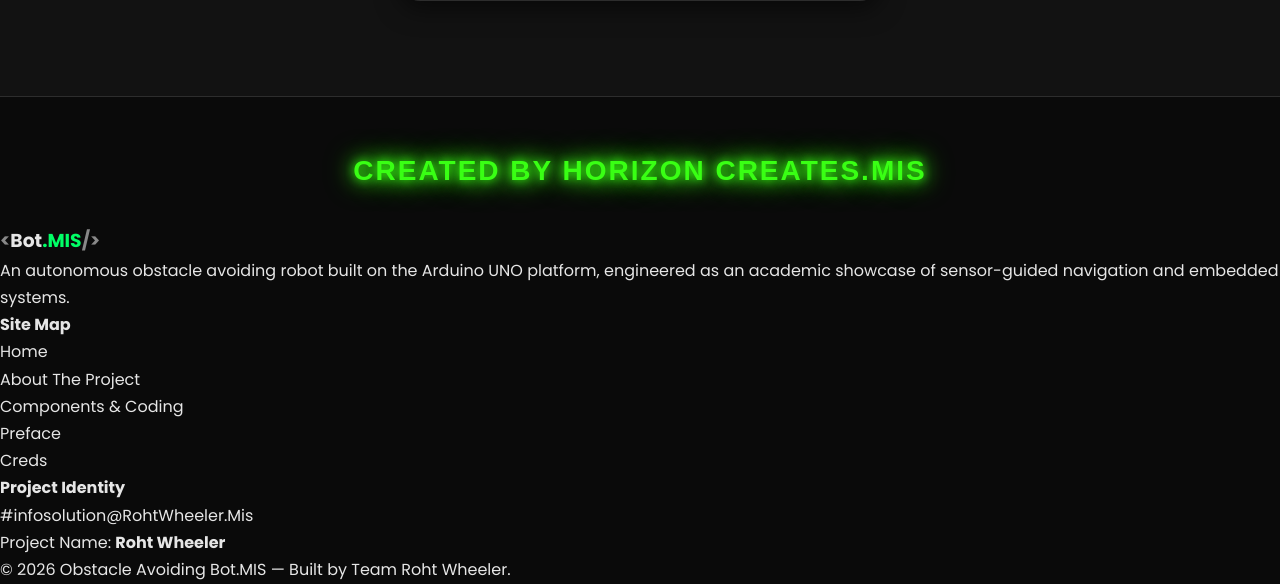
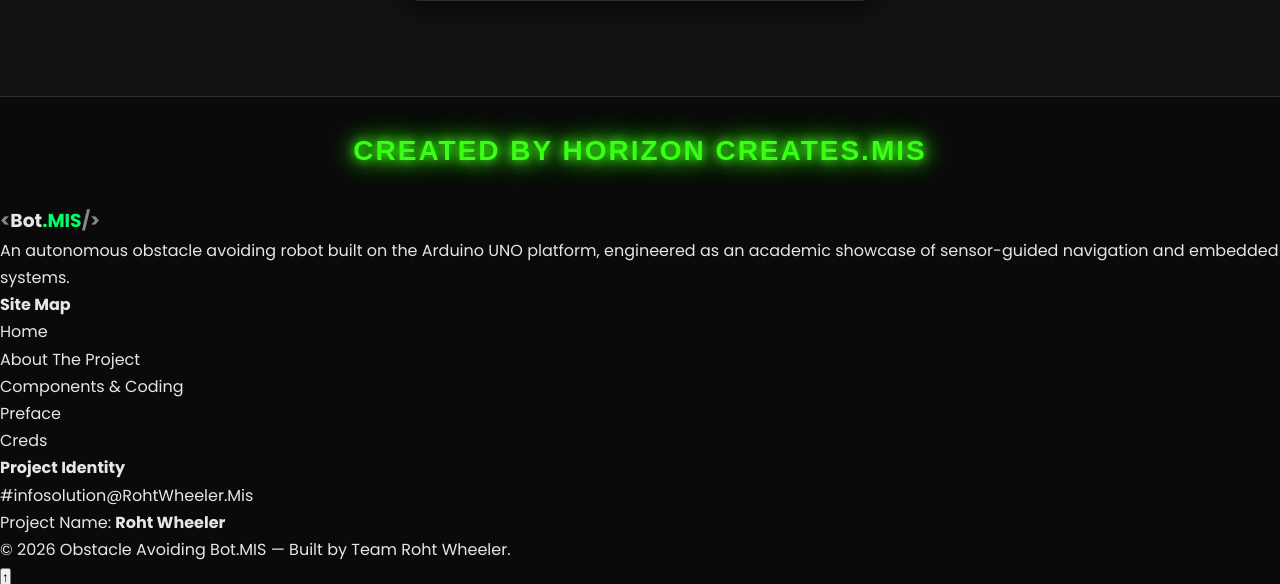
Before and after one commit to pratimask2021996-alt/roht-wheeler-bot, a Flask app: page /creds in a window 1280 px wide. Shown: the part 3908-4492 px from the top of the page. Run offline with Flask 3, Linux system fonts and the light colour scheme.

Commit message:
Refactor CSS for credit container and text
Updated margin-top to auto and changed font-size to use clamp.

```diff
--- a/static/css/style.css
+++ b/static/css/style.css
@@ -914,12 +914,13 @@ ul {
   width: 100%;
   text-align: center;
   padding: 30px 0;
-  margin-top: 20px;
+  margin-top: auto;
 }
 
 .credit-text {
   color: #39FF14;
-  font-size: 28px;
+  /* Is ek line mein clamp aur vw dono cover ho gaya hai */
+  font-size: clamp(18px, 4vw, 28px);
   font-weight: 900;
   font-family: Arial, Helvetica, sans-serif;
   text-align: center;
```
